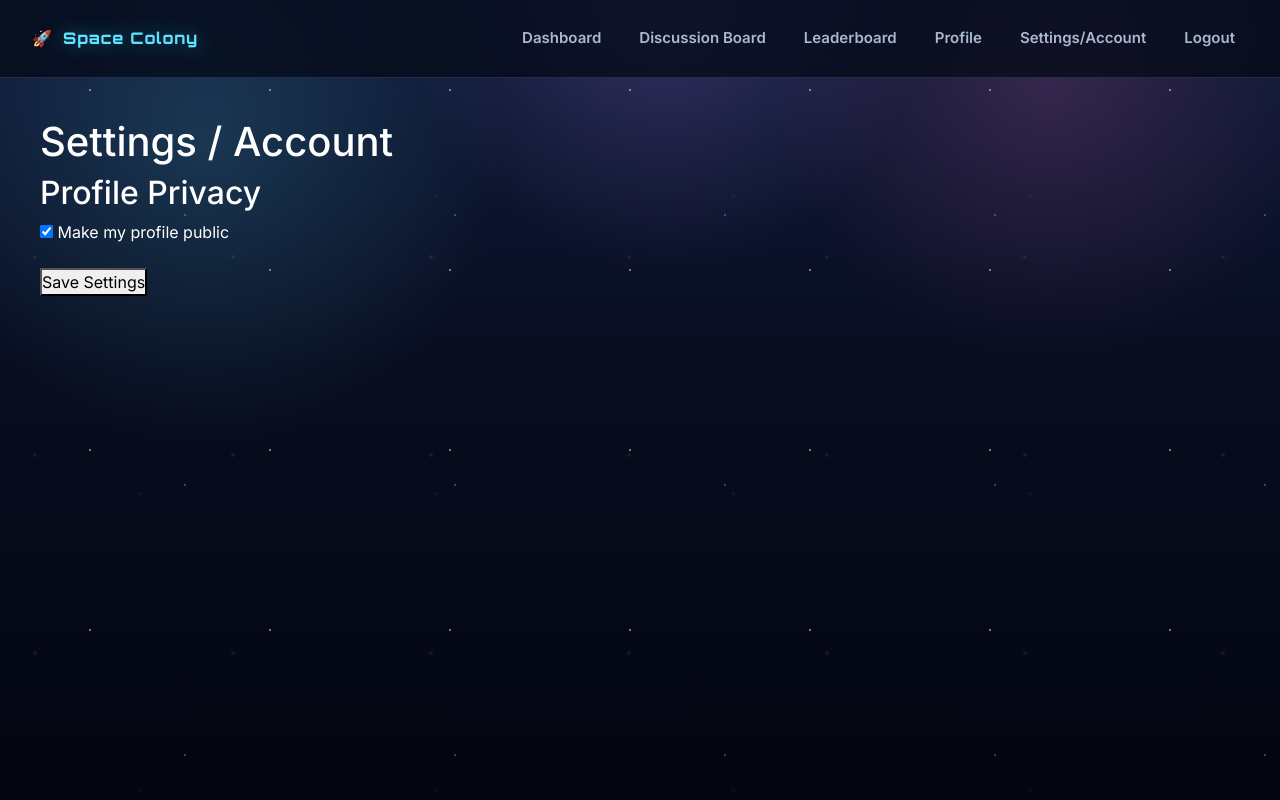
After one commit to bkarthikey/AWD-group-project, a Flask app: page /settings in a window 1280 px wide. The commit adds this page. Run offline with Flask 3, Linux system fonts and the light colour scheme; the visitor is signed in with stand-in values (Sample User, id 1).

Commit message:
add settings page for profile privacy

```diff
--- a/app/routes.py
+++ b/app/routes.py
@@ -445,3 +445,7 @@ def update_profile_privacy():
         flash("Your colony profile is now private.", "success")
 
     return redirect(url_for("main.my_profile"))
+@main_bp.route("/settings")
+@login_required
+def settings():
+    return render_template("settings.html")
--- a/app/templates/base.html
+++ b/app/templates/base.html
@@ -23,7 +23,7 @@
         <a href="{{ url_for('main.discussion') }}">Discussion Board</a>
         <a href="{{ url_for('main.leaderboard_page') }}">Leaderboard</a>
         <a href="{{ url_for('main.my_profile') }}">Profile</a>
-        <a href="{{ url_for('main.my_profile') }}">Settings/Account</a>
+        <a href="/settings">Settings/Account</a>
         <form action="{{ url_for('main.logout') }}" method="post" class="nav-form">
           <input type="hidden" name="csrf_token" value="{{ csrf_token() }}">
           <button type="submit" class="nav-logout">Logout</button>
--- /dev/null
+++ b/app/templates/settings.html
@@ -0,0 +1,21 @@
+{% extends "base.html" %}
+
+{% block content %}
+<div style="padding: 40px; color: white;">
+    <h1>Settings / Account</h1>
+
+    <form method="POST" action="/profile/privacy">
+         <input type="hidden" name="csrf_token" value="{{ csrf_token() }}">
+        <h2>Profile Privacy</h2>
+
+        <label>
+            <input type="checkbox" name="is_public" {% if current_user.is_public %}checked{% endif %}>
+            Make my profile public
+        </label>
+
+        <br><br>
+
+        <button type="submit">Save Settings</button>
+    </form>
+</div>
+{% endblock %}
```
